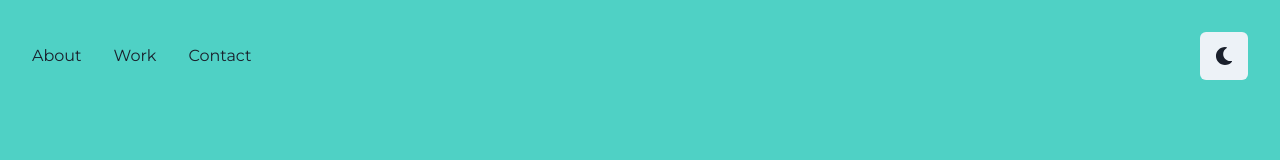
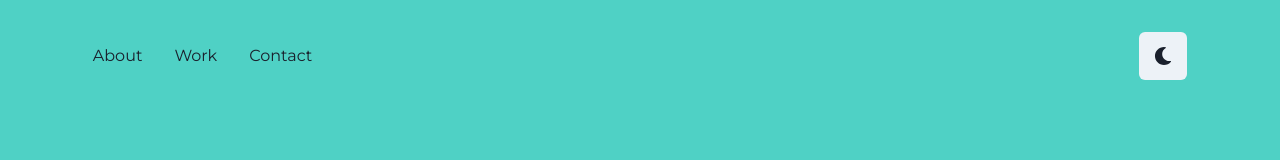
Before and after one commit to Ju0w1/my-portfolio, a React (Create React App) app: page / in a window 1280 px wide. Shown: the top 160 px of the page. Built offline with nearby package versions, Linux system fonts and the light colour scheme.

Commit message:
Agregado de padding en navbar

```diff
--- a/src/Header/MenuItem/MenuItem.js
+++ b/src/Header/MenuItem/MenuItem.js
@@ -2,7 +2,7 @@ import { Link, Text } from "@chakra-ui/react"
 
 const MenuItem = ({ children, isLast, to = "/", ...rest }) => {
     return (
-        <Link href={to}>
+        <Link href={to} >
             <Text display="block" {...rest}>
                 {children}
             </Text>
--- a/src/Header/MenuLinks/MenuLinks.js
+++ b/src/Header/MenuLinks/MenuLinks.js
@@ -6,6 +6,7 @@ import Toggle from "../ToggleTheme/Toggle";
 const MenuLinks = ({ isOpen }) => {
     return (
         <Box
+            paddingInline='5%'
             display={{ base: isOpen ? "block" : "none", md: "block" }}
             flexBasis={{ base: "100%", }}
         >
```
